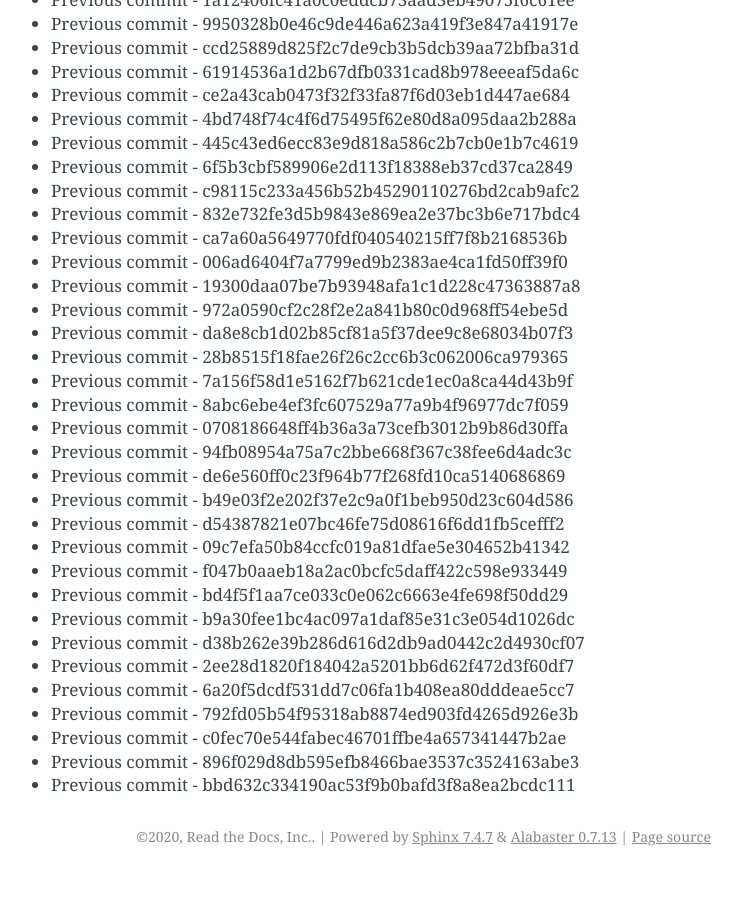
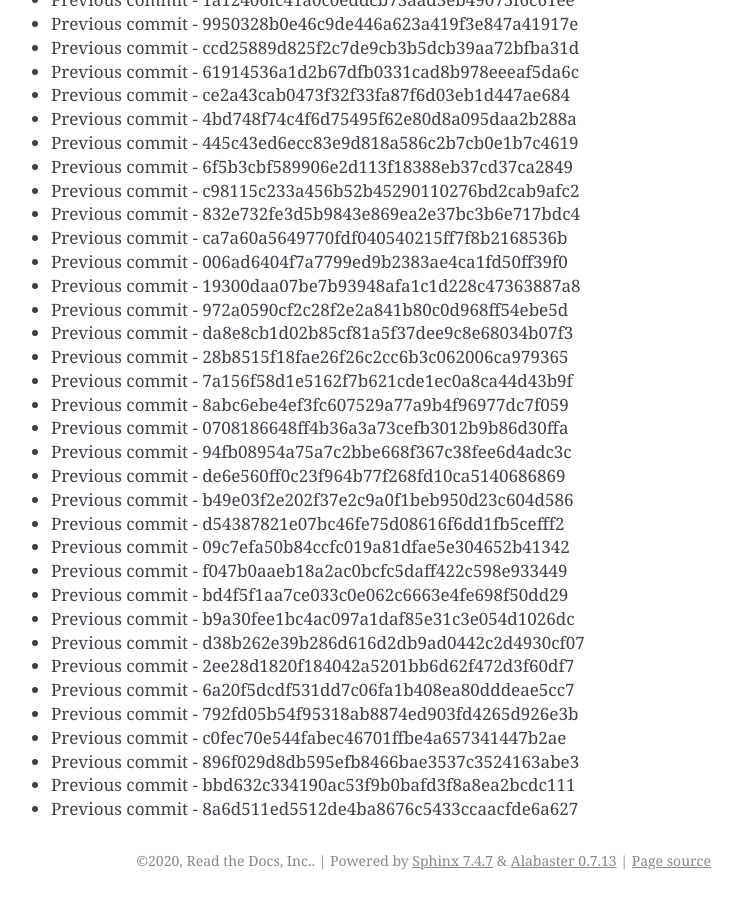
Before and after one commit to readthedocs/rtd-git-stresstest, a Sphinx documentation site: the page built from docs/updates.rst, in a window 1280 px wide and 900 px high, scrolled down 3630 px. Shown: the whole window, without its empty margins (399-1141 px from the left). Built offline with Sphinx 7.4.7, drawn with Linux system fonts in a browser that asks for light colours; before the commit the page ends 4506 px from its top, so only the background shows below that.

Commit message:
Generating commit from previous: 8a6d511ed5512de4ba8676c5433ccaacfde6a627

```diff
--- a/docs/updates.rst
+++ b/docs/updates.rst
@@ -184,3 +184,4 @@ It can be tested for any performance characteristics.
 * Previous commit - c0fec70e544fabec46701ffbe4a657341447b2ae
 * Previous commit - 896f029d8db595efb8466bae3537c3524163abe3
 * Previous commit - bbd632c334190ac53f9b0bafd3f8a8ea2bcdc111
+* Previous commit - 8a6d511ed5512de4ba8676c5433ccaacfde6a627
```
